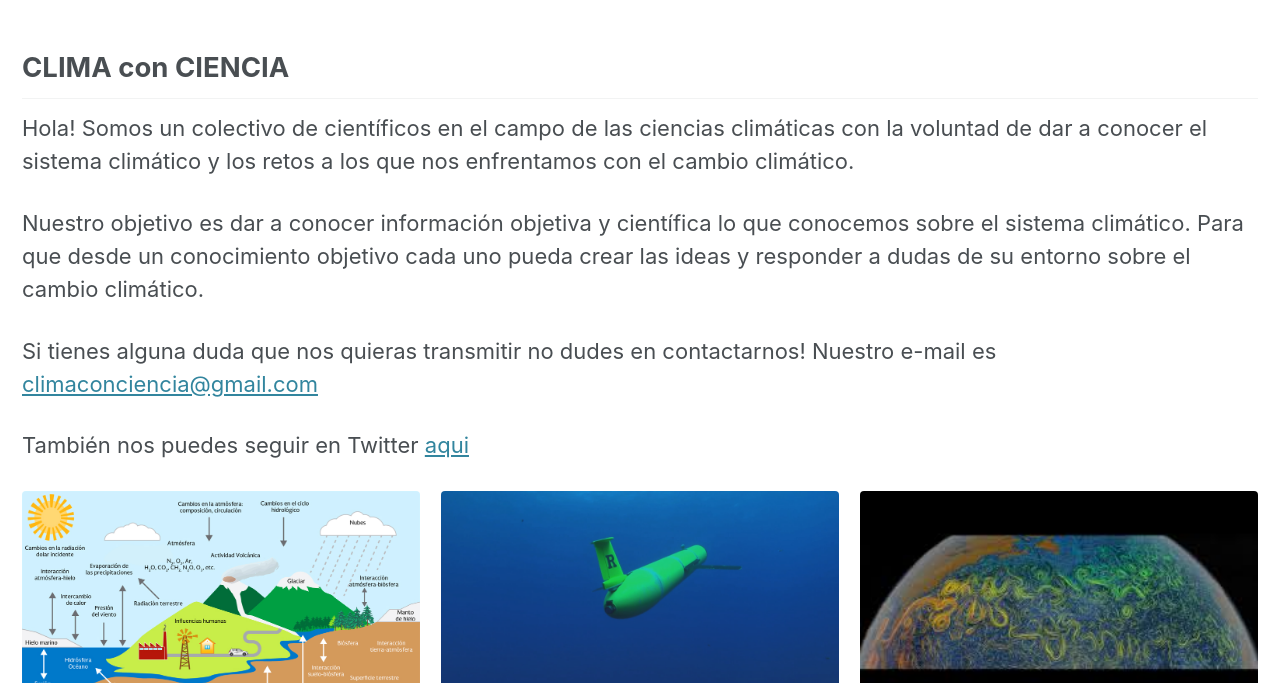
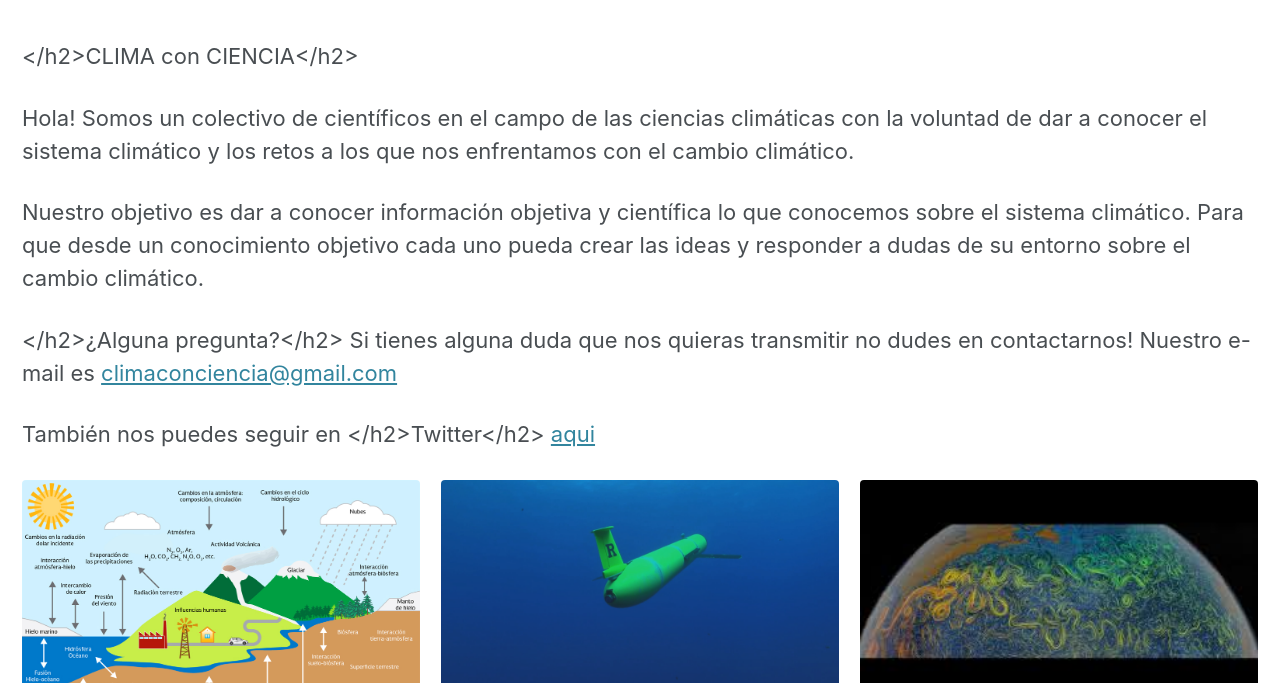
Before and after one commit to CLIMAconCIENCIA/climaconciencia.github.io, a Jekyll site: the page built from _pages/home.md, in a window 1280 px wide and 900 px high, scrolled down 455 px, cut to the strip 217-900 px from the top of the window. Built offline with Jekyll 4.4.1, drawn with Linux system fonts in a browser that asks for light colours; cached includes are drawn as plain includes; nearby versions of some CDN libraries.

Commit message:
Update home.md

```diff
--- a/_pages/home.md
+++ b/_pages/home.md
@@ -39,16 +39,16 @@ feature_row:
 ---
 
 
-<h2>CLIMA con CIENCIA</h2>
+</h2>CLIMA con CIENCIA</h2>
 
 Hola! Somos un colectivo de científicos en el campo de las ciencias climáticas con la voluntad de dar a conocer el sistema climático y los retos a los que nos enfrentamos con el cambio climático.
 
 Nuestro objetivo es dar a conocer información objetiva y científica lo que conocemos sobre el sistema climático. Para que desde un conocimiento objetivo cada uno pueda crear las ideas y responder a dudas de su entorno sobre el cambio climático.
 
 
-Si tienes alguna duda que nos quieras transmitir no dudes en contactarnos! Nuestro e-mail es [climaconciencia@gmail.com](mailto:climaconciencia@gmail.com)
+</h2>¿Alguna pregunta?</h2> Si tienes alguna duda que nos quieras transmitir no dudes en contactarnos! Nuestro e-mail es [climaconciencia@gmail.com](mailto:climaconciencia@gmail.com)
 
-También nos puedes seguir en Twitter [aqui](https://twitter.com/CLIMAconCIENCIA)
+También nos puedes seguir en </h2>Twitter</h2> [aqui](https://twitter.com/CLIMAconCIENCIA)
 
 
 {% include feature_row %}
```
